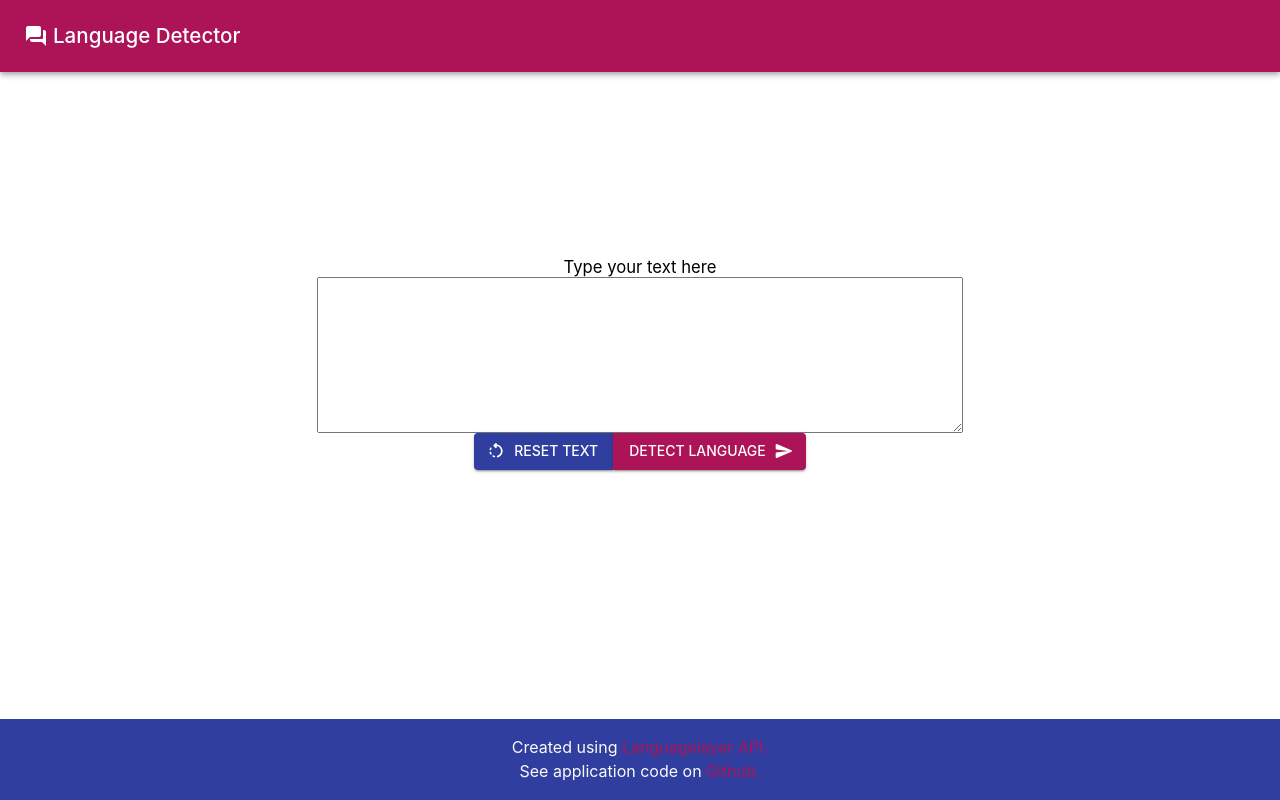
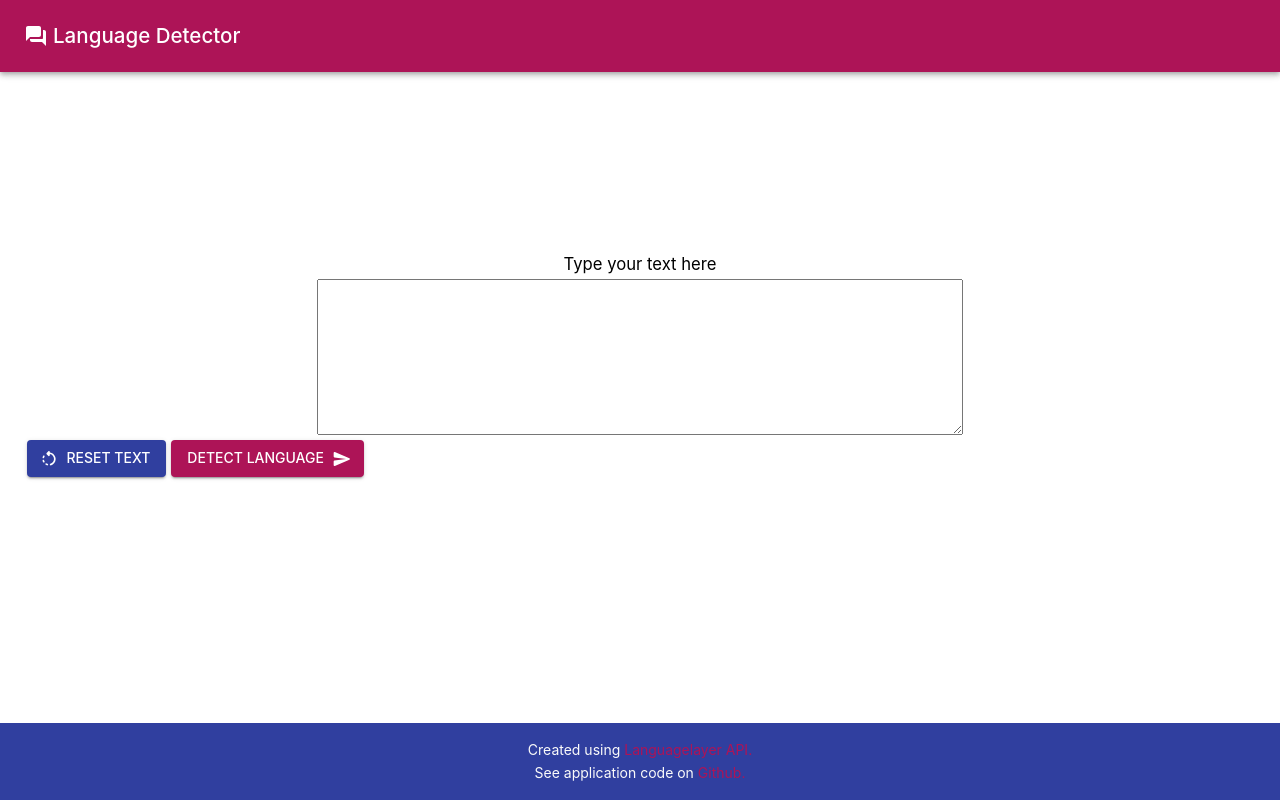
Before and after one commit to ewelinalabas/language-detection, a React (Create React App) app: page / in a window 1280 px wide. Built offline with nearby package versions, Linux system fonts and the light colour scheme; no server answers.

Commit message:
Add styles for form

```diff
--- a/src/Form.jsx
+++ b/src/Form.jsx
@@ -1,11 +1,11 @@
 import React, { useState } from 'react';
-import { TextField, ButtonGroup, Button, Typography } from '@material-ui/core';
+import { Typography, Container } from '@material-ui/core';
 import { RotateLeftRounded, SendRounded } from '@material-ui/icons';
 import { StyledForm } from './styledComponents/StyledForm';
 import { StyledTextArea } from './styledComponents/StyledTextArea';
+import { StyledButton } from './styledComponents/StyledButton';
 
 export const Form = ({ submitForm }) => {
-  const LABEL_TEXT = "Type your text here...";
   const INITIAL_TEXT = "";
 
   const [text, setText] = useState(INITIAL_TEXT);
@@ -28,36 +28,28 @@ export const Form = ({ submitForm }) => {
       <Typography variant="h2">Type your text here</Typography>
       <StyledTextArea
         rowsMin="10"
-        // required
-        // multiline
-        // type="text"
-        // id="outlined-basic"
-        // label={LABEL_TEXT}
         value={text}
-        // variant="outlined"
         onChange={handleChange}
       />
-      <ButtonGroup>
-        <Button
+      <Container>
+        <StyledButton
           variant="contained"
           color="secondary"
-          // className={classes.button}
           startIcon={<RotateLeftRounded />}
           onClick={handleReset}
         >
           Reset text
-        </Button>
-        <Button
+        </StyledButton>
+        <StyledButton
           type="submit"
           variant="contained"
           color="primary"
-          // className={classes.button}
           endIcon={<SendRounded />}
           onClick={handleClick}
         >
           Detect language
-        </Button>
-      </ButtonGroup>
+        </StyledButton>
+      </Container>
     </StyledForm>
   );
 }
--- /dev/null
+++ b/src/styledComponents/StyledButton.jsx
@@ -0,0 +1,6 @@
+import styled from 'styled-components';
+import { Button } from '@material-ui/core';
+
+export const StyledButton = styled(Button)({
+  margin: "0px 2.5px 0px 2.5px",
+})
--- a/src/styledComponents/StyledTextArea.jsx
+++ b/src/styledComponents/StyledTextArea.jsx
@@ -4,4 +4,5 @@ import { TextareaAutosize } from '@material-ui/core';
 export const StyledTextArea = styled(TextareaAutosize)({
   width: "50%",
   height: "40vh",
+  marginBottom: "5px",
 })
--- a/src/theme.js
+++ b/src/theme.js
@@ -29,16 +29,17 @@ let theme = createMuiTheme({
     h1: {
       fontSize: 20,
       fontWeight: 500,
-      marginLeft:5,
+      marginLeft: 5,
     },
     h2: {
       fontSize: 18,
       fontWeight: 400,
+      marginBottom: 5,
     },
     h3: {
-      fontSize: 16,
-      color:grey[50],
-      padding:3,
+      fontSize: 14,
+      color: grey[50],
+      padding: 3,
     },
   },
 });
```
